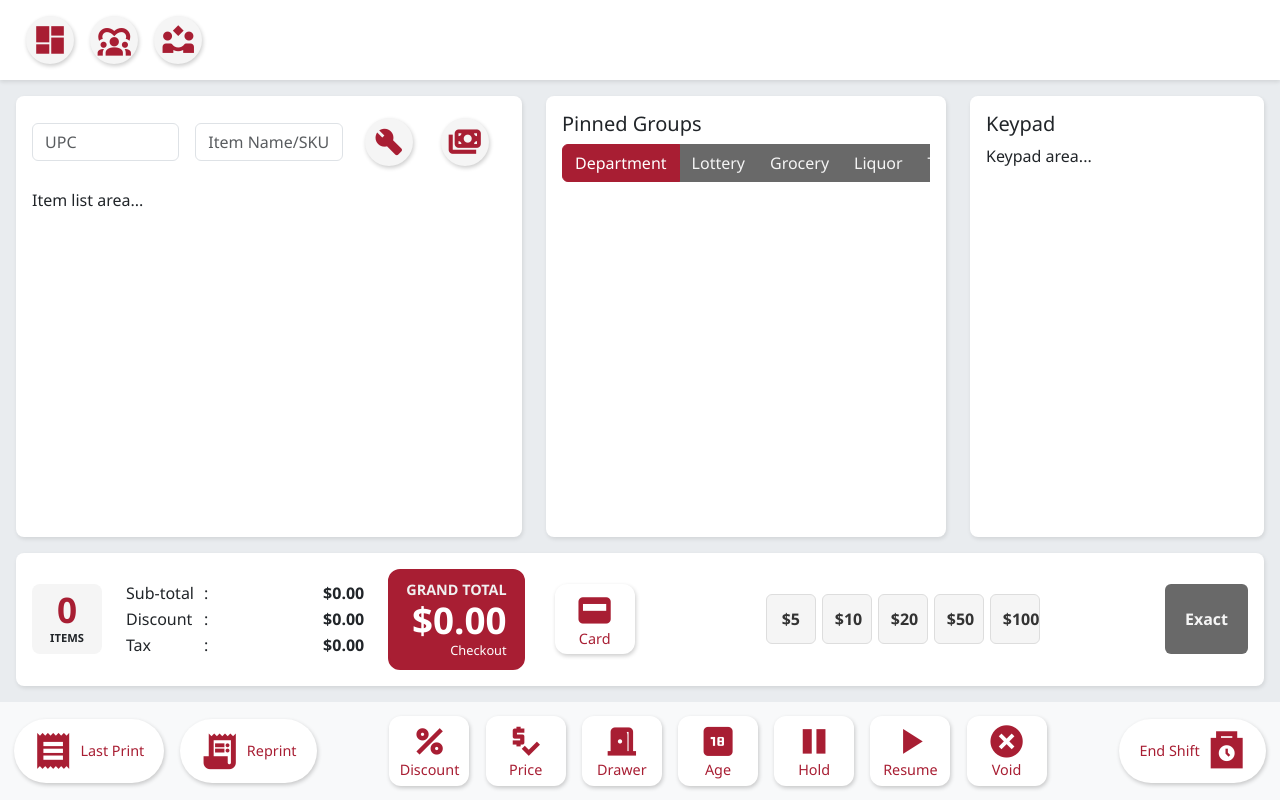
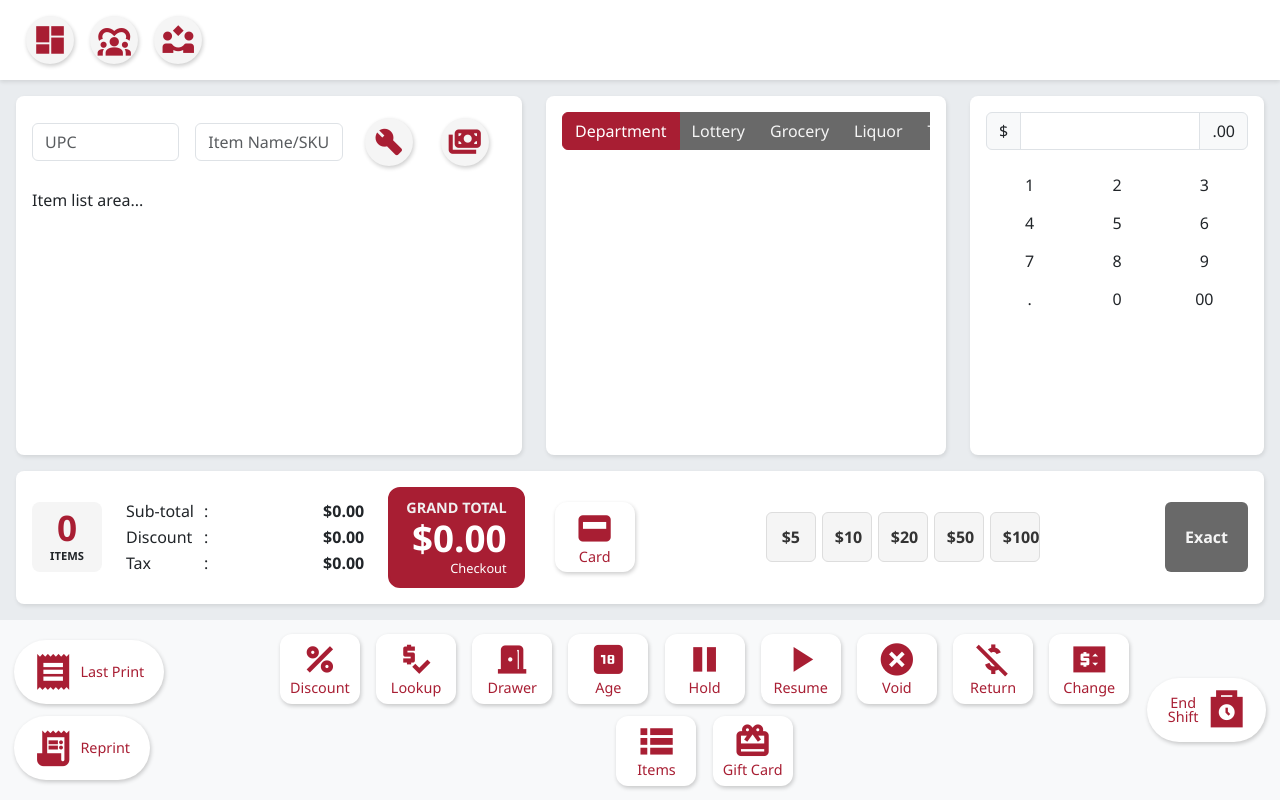
Before and after one commit to glitchern/glitchern.github.io, a plain HTML site: page index.html in a window 1280 px wide. Drawn offline with nearby package versions, Linux system fonts and the light colour scheme.

Commit message:
update 2

```diff
--- a/index.html
+++ b/index.html
@@ -393,7 +393,7 @@
           <!-- Column 2: Pinned Groups -->
           <div class="col-lg-4 mb-3 mb-lg-0">
             <div class="section-reg pinned-groups">
-              <h5>Pinned Groups</h5>
+              <!--           <h5>Pinned Groups</h5> -->
               <div class="group-pins-scrollable scrollable-btn-container">
                 <div class="btn-group" role="group">
                   <input
@@ -465,8 +465,70 @@
           <!-- Column 3: Keypad -->
           <div class="col-lg-3 mb-3 mb-lg-0">
             <div class="section-reg keypad">
-              <h5>Keypad</h5>
-              <p>Keypad area...</p>
+              <!--           <h5>Keypad</h5> -->
+              <div id="keypad-container">
+                <div id="keypad-entered-amount">
+                  <div class="input-group mb-3">
+                    <span class="input-group-text">$</span>
+                    <input
+                      type="text"
+                      class="form-control"
+                      aria-label="Amount (to the nearest dollar)"
+                      readonly
+                    />
+                    <span class="input-group-text">.00</span>
+                  </div>
+                </div>
+                <div id="keypad-number-input">
+                  <div class="container text-center">
+                    <div class="row keypad-number-buttons">
+                      <div class="col">
+                        <button class="btn">1</button>
+                      </div>
+                      <div class="col">
+                        <button class="btn">2</button>
+                      </div>
+                      <div class="col">
+                        <button class="btn">3</button>
+                      </div>
+                    </div>
+                    <div class="row keypad-number-buttons">
+                      <div class="col">
+                        <button class="btn">4</button>
+                      </div>
+                      <div class="col">
+                        <button class="btn">5</button>
+                      </div>
+                      <div class="col">
+                        <button class="btn">6</button>
+                      </div>
+                    </div>
+                    <div class="row keypad-number-buttons">
+                      <div class="col">
+                        <button class="btn">7</button>
+                      </div>
+                      <div class="col">
+                        <button class="btn">8</button>
+                      </div>
+                      <div class="col">
+                        <button class="btn">9</button>
+                      </div>
+                    </div>
+                    <div class="row keypad-number-buttons">
+                      <div class="col">
+                        <button class="btn">.</button>
+                      </div>
+                      <div class="col">
+                        <button class="btn">0</button>
+                      </div>
+                      <div class="col">
+                        <button class="btn">00</button>
+                      </div>
+                    </div>
+                  </div>
+                </div>
+                <div id="keypad-bottom-buttons"></div>
+              </div>
             </div>
           </div>
         </div>
@@ -563,7 +625,7 @@
             </button>
             <button type="button" class="icon-button icon-button-vertical">
               <span class="material-symbols-outlined">price_check</span>
-              <span class="label">Price</span>
+              <span class="label">Lookup</span>
             </button>
             <button type="button" class="icon-button icon-button-vertical">
               <span class="material-symbols-outlined">door_open</span>
@@ -584,6 +646,22 @@
             <button type="button" class="icon-button icon-button-vertical">
               <span class="material-symbols-outlined">cancel</span>
               <span class="label">Void</span>
+            </button>
+            <button type="button" class="icon-button icon-button-vertical">
+              <span class="material-symbols-outlined">money_off</span>
+              <span class="label">Return</span>
+            </button>
+            <button type="button" class="icon-button icon-button-vertical">
+              <span class="material-symbols-outlined">price_change</span>
+              <span class="label">Change</span>
+            </button>
+            <button type="button" class="icon-button icon-button-vertical">
+              <span class="material-symbols-outlined">lists</span>
+              <span class="label">Items</span>
+            </button>
+            <button type="button" class="icon-button icon-button-vertical">
+              <span class="material-symbols-outlined">redeem</span>
+              <span class="label">Gift Card</span>
             </button>
           </div>
           <!-- Right buttons -->
```
